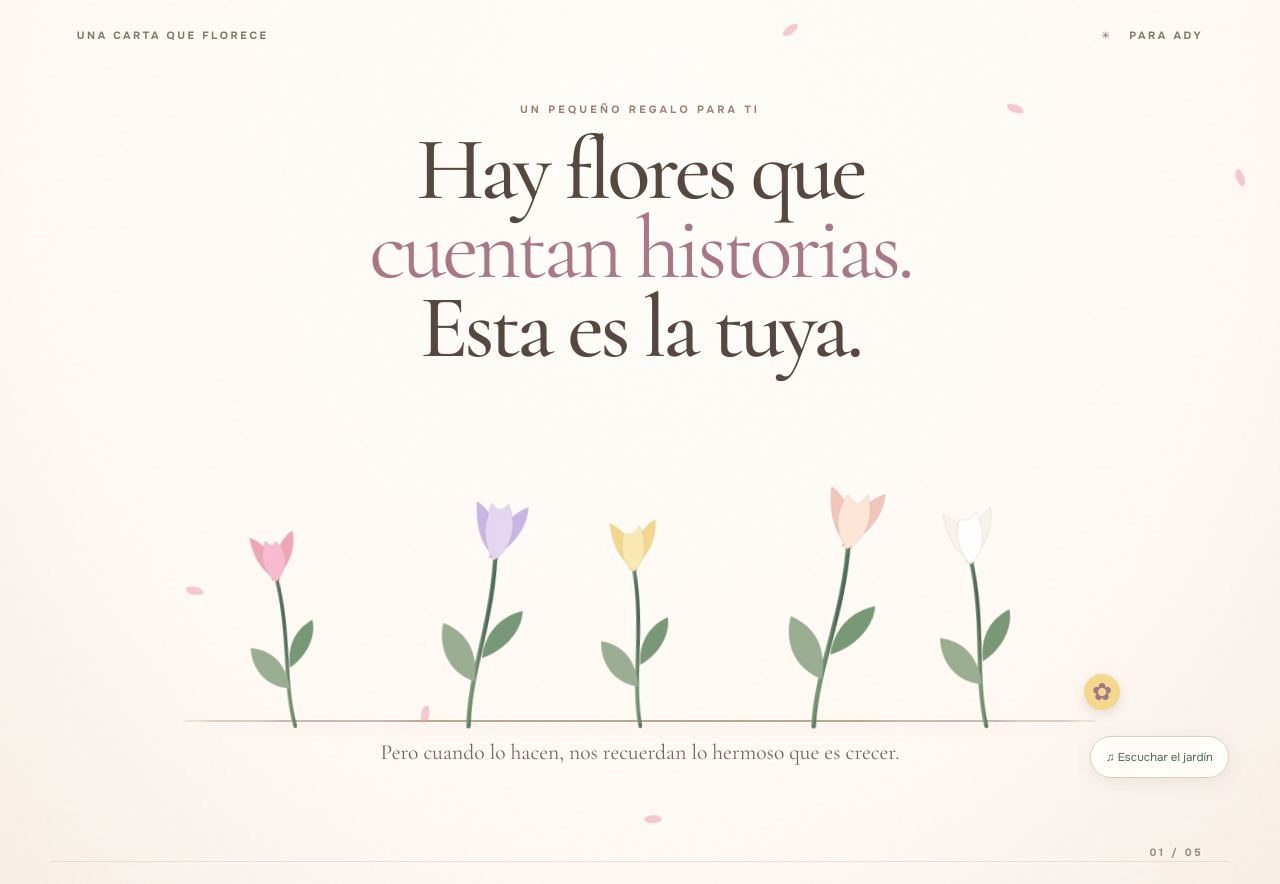
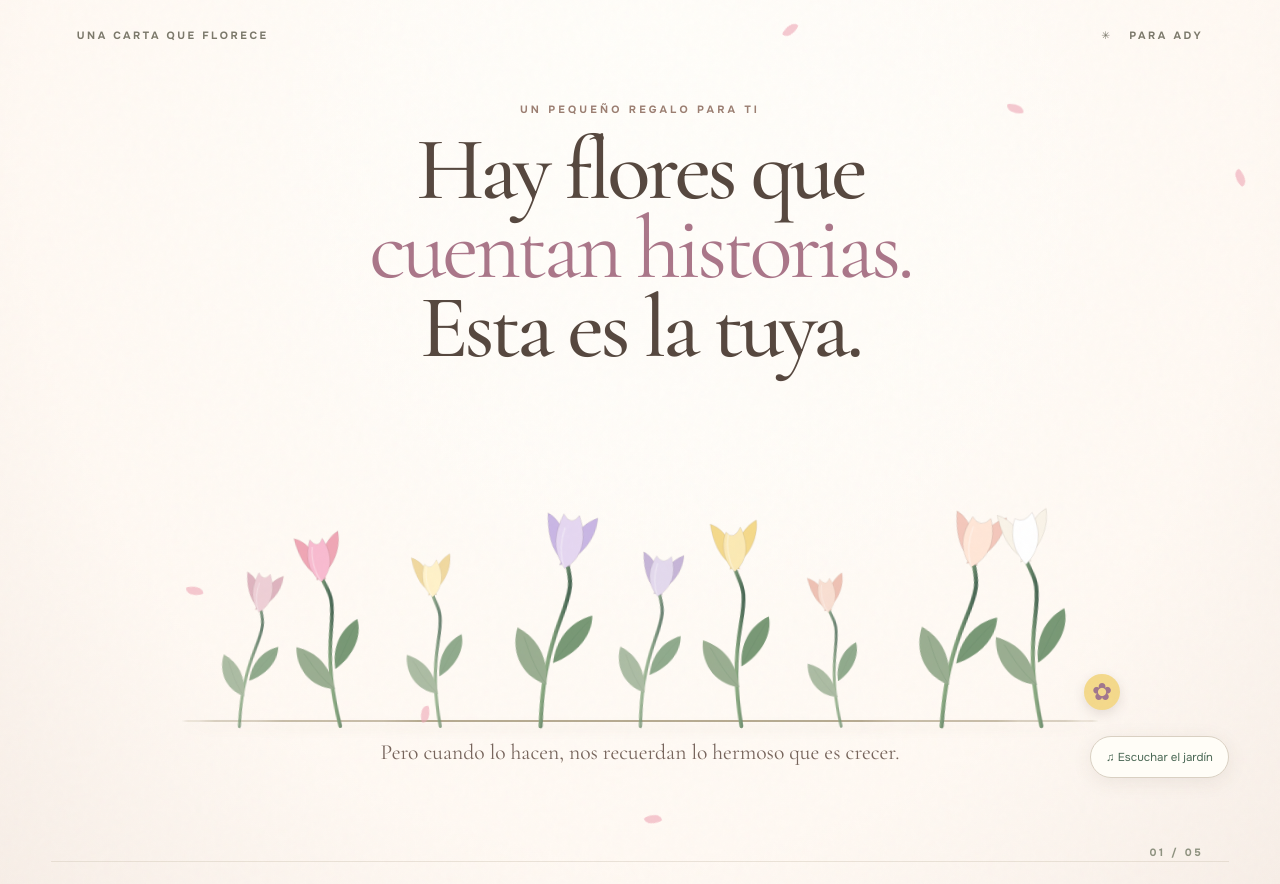
Before and after one commit to Marcor360/Carta-Ady, a React (Vite) app: page / in a window 1280 px wide. Built offline with nearby package versions, Linux system fonts and the light colour scheme.

Commit message:
Add garden music, blooming tulips, bee and bouquet effects

```diff
--- a/src/audio.js
+++ b/src/audio.js
@@ -1,32 +1,35 @@
-// Melodía breve original sintetizada en el navegador; no descarga archivos.
-let context, timer, nextTime = 0, step = 0, enabled = false
-const notes = [329.63, 392, 440, 392, 329.63, 293.66, 261.63, 293.66, 329.63, 392, 523.25, 440, 392, 329.63, 293.66, 261.63]
+// Música instrumental original en public/audio. Solo comienza con un gesto del usuario.
+import { config } from './data/config.js'
+let music, context, enabled = false
 function ctx() { context ||= new (window.AudioContext || window.webkitAudioContext)(); return context }
 function tone(freq, at, duration, volume, type = 'sine') {
   const audio = ctx(), osc = audio.createOscillator(), gain = audio.createGain()
   osc.type = type; osc.frequency.setValueAtTime(freq, at)
-  gain.gain.setValueAtTime(.0001, at); gain.gain.exponentialRampToValueAtTime(volume, at + .018)
+  gain.gain.setValueAtTime(.0001, at); gain.gain.exponentialRampToValueAtTime(volume, at + .025)
   gain.gain.exponentialRampToValueAtTime(.0001, at + duration)
-  osc.connect(gain).connect(audio.destination); osc.start(at); osc.stop(at + duration + .02)
+  osc.connect(gain).connect(audio.destination); osc.start(at); osc.stop(at + duration + .03)
 }
-function schedule() {
-  if (!enabled) return
-  const audio = ctx()
-  while (nextTime < audio.currentTime + .5) {
-    tone(notes[step % notes.length], nextTime, .62, .024)
-    if (step % 4 === 0) tone(notes[step % notes.length] / 2, nextTime, 1.2, .009, 'triangle')
-    nextTime += .48; step++
-  }
+function rustle(at, length, volume) {
+  const audio = ctx(), buffer = audio.createBuffer(1, Math.ceil(audio.sampleRate * length), audio.sampleRate)
+  const data = buffer.getChannelData(0)
+  for (let i = 0; i < data.length; i++) data[i] = (Math.random() * 2 - 1) * Math.sin(Math.PI * i / data.length)
+  const source = audio.createBufferSource(), filter = audio.createBiquadFilter(), gain = audio.createGain()
+  source.buffer = buffer; filter.type = 'bandpass'; filter.frequency.setValueAtTime(950, at)
+  filter.frequency.linearRampToValueAtTime(2100, at + length)
+  filter.Q.value = .55; gain.gain.value = volume
+  source.connect(filter).connect(gain).connect(audio.destination); source.start(at)
 }
 export function setAudioEnabled(value) {
   enabled = value
-  if (value) { ctx().resume(); nextTime = ctx().currentTime + .04; schedule(); timer ||= window.setInterval(schedule, 200) }
-  else { window.clearInterval(timer); timer = null; context?.suspend() }
+  music ||= new Audio(config.audio.src)
+  music.loop = true; music.volume = .48
+  if (value) { ctx().resume(); music.play().catch(() => { enabled = false }) }
+  else { music.pause(); context?.suspend() }
 }
 export function soundEffect(kind) {
   if (!enabled) return
   const at = ctx().currentTime + .02
-  if (kind === 'open') { tone(392, at, .46, .045); tone(523.25, at + .13, .5, .034); tone(659.25, at + .29, .6, .026) }
-  if (kind === 'page') { tone(587.33, at, .12, .025, 'triangle'); tone(783.99, at + .09, .18, .018, 'triangle') }
-  if (kind === 'flower') tone(659.25, at, .3, .022)
+  if (kind === 'open') { rustle(at,.6,.11); tone(523.25,at+.1,.45,.055); tone(783.99,at+.29,.6,.042) }
+  if (kind === 'page') { rustle(at,.42,.16); tone(659.25,at+.12,.25,.025,'triangle') }
+  if (kind === 'flower') tone(659.25,at,.3,.03)
 }
--- a/src/components/AdyIllustration.jsx
+++ b/src/components/AdyIllustration.jsx
@@ -16,7 +16,8 @@ function Placeholder() {
   <path d="M165 320c6-16 18-18 26-13m114 0c8-5 20-3 26 13" stroke="#a994c8" strokeWidth="19" strokeLinecap="round" fill="none"/>
   <path d="M193 389c-28 29-41 80-41 132m125-132c28 29 41 80 41 132" stroke="#b5a4cb" strokeWidth="12" strokeLinecap="round" fill="none"/>
   <g className="bouquet-art">
-   {flowers.map((f,i)=><g key={i} transform={`rotate(${f.r} ${f.x} ${f.y})`}>
+   {flowers.map((f,i)=><g key={i} transform={`rotate(${f.r} ${f.x} ${f.y})`} style={{'--spark-delay':`${i * .25}s`}}>
+    <circle className="blossom-glow" cx={f.x} cy={f.y+4} r="32" fill="#fff2a8"/>
     <path d={`M${f.x} ${f.y+35} Q${f.x-4} ${f.y+96} 235 440`} fill="none" stroke="#6f956c" strokeWidth="4"/>
     <path d={`M${f.x} ${f.y+75} q-28-25-28-42 q26 3 28 42M${f.x+2} ${f.y+87} q28-25 29-44 q-27 5-29 44`} fill="#9aae91"/>
     <path d={`M${f.x} ${f.y+37} C${f.x-21} ${f.y+22} ${f.x-24} ${f.y+3} ${f.x-18} ${f.y-18} Q${f.x-3} ${f.y-12} ${f.x} ${f.y+7} Q${f.x+5} ${f.y-14} ${f.x+19} ${f.y-18} C${f.x+25} ${f.y+3} ${f.x+20} ${f.y+23} ${f.x} ${f.y+37}Z`} fill={f.c} stroke="#a78088" strokeOpacity=".35" strokeWidth="1.5"/>
@@ -25,6 +26,7 @@ function Placeholder() {
    <path d="M155 350 Q235 403 317 350 L253 462 Q239 480 222 462Z" fill="#eee0c9" stroke="#d4c4aa" strokeWidth="2"/>
    <path d="M205 435 Q235 450 270 434" fill="none" stroke="#c698a5" strokeWidth="9" strokeLinecap="round"/>
   </g>
+  <g className="final-sparkles">{[[130,162],[163,123],[236,147],[327,151],[353,208],[114,255],[301,111]].map(([x,y],i)=><path key={i} className="sparkle" style={{'--spark-delay':`${i*.35}s`}} d={`M${x} ${y-9} Q${x+2} ${y-2} ${x+9} ${y} Q${x+2} ${y+2} ${x} ${y+9} Q${x-2} ${y+2} ${x-9} ${y} Q${x-2} ${y-2} ${x} ${y-9}Z`} fill="#f4d98b"/>)}</g>
   <path d="M178 394q26 29 55 36m61-36q-28 29-54 36" fill="none" stroke="#b5a4cb" strokeWidth="16" strokeLinecap="round"/>
   <circle cx="233" cy="431" r="13" fill="#d8d2c4"/>
  </svg>
--- a/src/components/Tulip.jsx
+++ b/src/components/Tulip.jsx
@@ -1,19 +1,29 @@
 import React from 'react'
 import { motion, useReducedMotion } from 'motion/react'
 
+const centers = [
+  'M60 121 C42 104 43 82 51 62 Q61 77 68 62 C79 83 78 105 60 121Z',
+  'M60 121 C42 101 41 82 49 56 Q60 70 68 55 C82 82 79 106 60 121Z',
+  'M60 121 C45 107 43 86 50 69 Q60 81 69 63 C80 86 77 107 60 121Z',
+  'M60 121 C41 104 40 83 50 61 Q62 74 72 59 C83 84 79 105 60 121Z',
+  'M60 121 C43 101 45 79 51 64 Q62 71 73 58 C83 85 78 105 60 121Z'
+]
 export default function Tulip({ flower, index = 0, grown = true, onClick, small = false }) {
-  const reduce = useReducedMotion()
-  const d = reduce ? 0 : index * .22
-  return <motion.button type="button" className={`tulip ${small ? 'tulip-small' : ''}`} style={{'--flower':flower.color,'--light':flower.light,'--tilt':`${flower.tilt}deg`}} onClick={onClick} disabled={!onClick} aria-label={onClick ? `Descubrir la flor de ${flower.label}` : undefined} initial={false} animate={{opacity: grown ? 1 : 0}} transition={{duration:reduce?0:.7,delay:d}}>
+  const reduce = useReducedMotion(), delay = reduce ? 0 : index * .19
+  const timing = (duration, extra = 0) => ({duration:reduce ? 0 : duration,delay:reduce ? 0 : delay + extra,ease:[.22,1,.36,1]})
+  return <motion.button type="button" className={`tulip ${small ? 'tulip-small' : ''}`} style={{'--flower':flower.color,'--light':flower.light,'--tilt':`${flower.tilt}deg`}} onClick={onClick} disabled={!onClick} aria-label={onClick ? `Descubrir la flor de ${flower.label}` : undefined} initial={false} animate={{opacity: grown ? 1 : 0}} transition={timing(.4)}>
     <svg viewBox="0 0 120 320" role="img" aria-hidden="true" preserveAspectRatio="xMidYMax meet">
-      <defs><linearGradient id={`stem${index}`} x1="0" x2="1"><stop stopColor="#789875"/><stop offset="1" stopColor="#496754"/></linearGradient></defs>
-      <motion.path d="M61 319 C 52 255, 71 192, 60 113" fill="none" stroke={`url(#stem${index})`} strokeWidth="5" strokeLinecap="round" initial={{pathLength:0}} animate={{pathLength:grown ? 1 : 0}} transition={{duration:reduce?0:1.5,delay:d}}/>
-      <motion.path className="leaf" d="M60 267 C26 261 12 232 14 206 C42 212 59 232 60 267Z" fill="#9AAE91" initial={{scale:0,rotate:-35}} animate={{scale:grown?1:0,rotate:0}} transition={{duration:.9,delay:d+.7}} style={{transformOrigin:'60px 267px'}}/>
-      <motion.path className="leaf" d="M64 239 C91 225 105 198 102 178 C76 189 63 211 64 239Z" fill="#789875" initial={{scale:0,rotate:35}} animate={{scale:grown?1:0,rotate:0}} transition={{duration:.9,delay:d+.95}} style={{transformOrigin:'64px 239px'}}/>
-      <g className="bloom" transform={`translate(0 ${[0,5,-4,2,-2][flower.shape]})`}>
-        <motion.path d="M60 122 C42 108 34 88 36 55 C51 64 60 84 60 122Z" fill={flower.color} stroke="#56473E" strokeOpacity=".12" initial={{rotate:26,scaleY:.4}} animate={{rotate:grown?-9:26,scaleY:grown?1:.4}} transition={{duration:1.1,delay:d+1.3}} style={{transformOrigin:'60px 120px'}}/>
-        <motion.path d="M60 122 C79 105 91 79 84 52 C67 65 61 88 60 122Z" fill={flower.color} stroke="#56473E" strokeOpacity=".12" initial={{rotate:-26,scaleY:.4}} animate={{rotate:grown?10:-26,scaleY:grown?1:.4}} transition={{duration:1.1,delay:d+1.3}} style={{transformOrigin:'60px 120px'}}/>
-        <motion.path d={['M60 121 C40 101 43 78 52 64 C57 71 61 74 65 66 C84 82 77 106 60 121Z','M60 121 C45 103 41 84 48 56 Q59 69 67 54 C82 79 78 105 60 121Z','M60 121 C42 105 45 87 48 70 Q60 77 69 61 C79 82 78 105 60 121Z','M60 121 C42 102 40 82 50 62 C61 73 62 74 72 58 C83 84 79 104 60 121Z','M60 121 C43 101 45 79 51 64 C61 69 66 65 72 58 C82 85 78 105 60 121Z'][flower.shape]} fill={flower.light} stroke="#56473E" strokeOpacity=".14" initial={{scaleY:.25,opacity:0}} animate={{scaleY:grown?1:.25,opacity:grown?1:0}} transition={{duration:1,delay:d+1.4}} style={{transformOrigin:'60px 121px'}}/>
+      <defs><linearGradient id={`stem${index}`} x1="0" x2="1"><stop stopColor="#8baa82"/><stop offset="1" stopColor="#496754"/></linearGradient></defs>
+      <motion.path d="M61 319 C55 270 55 234 65 186 S68 139 60 113" fill="none" stroke={`url(#stem${index})`} strokeWidth="5" strokeLinecap="round" initial={{pathLength:0}} animate={{pathLength:grown?1:0}} transition={timing(1.75)}/>
+      <motion.path d="M60 268 C25 262 11 231 15 205 C42 215 57 235 60 268Z" fill="#9AAE91" initial={{scale:0,rotate:-48}} animate={{scale:grown?1:0,rotate:0}} transition={timing(1,.55)} style={{transformOrigin:'60px 268px'}}/>
+      <motion.path d="M64 241 C91 226 106 200 102 177 C75 189 63 214 64 241Z" fill="#789875" initial={{scale:0,rotate:46}} animate={{scale:grown?1:0,rotate:0}} transition={timing(1,.9)} style={{transformOrigin:'64px 241px'}}/>
+      <motion.path d="M60 268 C36 243 30 223 24 215 M64 240 C82 211 91 194 99 185" fill="none" stroke="#5f8062" strokeOpacity=".4" strokeWidth="1" initial={{opacity:0}} animate={{opacity:grown?.7:0}} transition={timing(.8,1.15)}/>
+      <g transform={`translate(0 ${[0,5,-4,2,-2][flower.shape]})`}>
+        <motion.path d="M60 121 C48 108 50 94 55 83 Q61 90 66 83 C71 97 70 109 60 121Z" fill={flower.color} initial={{opacity:0,scaleY:.2}} animate={{opacity:grown?[0,0,1,1,0,0]:0,scaleY:grown?1:.2}} transition={reduce?{duration:0}:{times:[0,.22,.32,.68,.85,1],duration:1.5,delay:delay+1.35}} style={{transformOrigin:'60px 121px'}}/>
+        <motion.path d="M60 121 C42 108 34 88 36 55 C51 64 60 84 60 121Z" fill={flower.color} stroke="#56473E" strokeOpacity=".13" initial={{rotate:27,scaleY:.28,opacity:0}} animate={{rotate:grown?-11:27,scaleY:grown?1:.28,opacity:grown?1:0}} transition={timing(1.25,2)} style={{transformOrigin:'60px 121px'}}/>
+        <motion.path d="M60 121 C79 105 91 79 84 52 C67 65 61 88 60 121Z" fill={flower.color} stroke="#56473E" strokeOpacity=".13" initial={{rotate:-27,scaleY:.28,opacity:0}} animate={{rotate:grown?11:-27,scaleY:grown?1:.28,opacity:grown?1:0}} transition={timing(1.25,2)} style={{transformOrigin:'60px 121px'}}/>
+        <motion.path d={centers[flower.shape]} fill={flower.light} stroke="#56473E" strokeOpacity=".15" initial={{scaleY:.2,opacity:0}} animate={{scaleY:grown?1:.2,opacity:grown?1:0}} transition={timing(1,2.1)} style={{transformOrigin:'60px 121px'}}/>
+        <motion.path d="M59 120 Q48 97 53 72" fill="none" stroke="#fff" strokeOpacity=".32" strokeWidth="2" initial={{opacity:0}} animate={{opacity:grown?1:0}} transition={timing(.6,2.8)}/>
       </g>
     </svg>
   </motion.button>
--- a/src/components/TulipGarden.jsx
+++ b/src/components/TulipGarden.jsx
@@ -7,7 +7,7 @@ export default function TulipGarden({edge=false, onSecret, onFlower}) {
  const [selected,setSelected]=useState(null)
  return <div className={`garden ${edge?'garden-edge':''}`}>
    <div className="soil"/>
-   <div className="garden-flowers">{config.tulips.map((f,i)=><div className="flower-slot" key={f.label} style={{'--height':`${f.height}px`}}><Tulip flower={f} index={i} onClick={()=>{onFlower?.();setSelected(i===selected?null:i)}}/></div>)}</div>
+   <div className="garden-flowers">{config.tulips.map((f,i)=><div className="flower-slot" key={f.label} style={{'--height':`${f.height}px`}}><Tulip flower={f} index={i} onClick={f.interactive===false ? undefined : ()=>{onFlower?.();setSelected(i===selected?null:i)}}/></div>)}</div>
    <AnimatePresence>{selected!==null&&<motion.div className="flower-note" role="status" initial={{opacity:0,y:12}} animate={{opacity:1,y:0}} exit={{opacity:0,y:12}}><button className="close-note" onClick={()=>setSelected(null)} aria-label="Cerrar mensaje">×</button><span className="eyebrow">Una flor para ti</span><strong>{config.tulips[selected].label}</strong><p>{config.tulips[selected].message}</p></motion.div>}</AnimatePresence>
    {onSecret&&<button className="secret-flower" onClick={onSecret} aria-label="Descubrir una flor especial">✿</button>}
  </div>
--- a/src/data/config.js
+++ b/src/data/config.js
@@ -1,7 +1,7 @@
 // Edita aquí toda la historia. La ilustración final puede ponerse en public/assets/ady-2d.png.
 export const config = {
   name: 'Ady', nickname: 'Pequeña Ady', sender: '[Tu nombre]',
-  illustration: '/assets/ady-2d.png', audio: { enabled: true },
+  illustration: '/assets/ady-2d.png', audio: { enabled: true, src: '/audio/jardin-de-ady.wav' },
   verses: {
     'Hebreos 6:10': { url: 'https://www.jw.org/es/biblioteca/biblia/biblia-estudio/libros/hebreos/6/#v58006010', explanation: 'Jehová recuerda el amor que mostramos por él y el trabajo que hacemos para ayudar a otros. Hasta los esfuerzos discretos tienen valor para él.' },
     '1 Corintios 15:58': { url: 'https://www.jw.org/es/biblioteca/biblia/biblia-estudio/libros/1-corintios/15/#v46015058', explanation: 'Nos anima a mantenernos firmes y ocupados en la obra del Señor, con la seguridad de que ese esfuerzo no es en vano.' }
@@ -13,6 +13,10 @@ export const config = {
     { color: '#F4D98B', light: '#FBE9B4', shape: 2, height: 245, tilt: -4, label: 'Amor', message: 'Que el amor por Jehová siga guiando tus pasos' },
     { color: '#F3C7BB', light: '#FFE6D7', shape: 3, height: 294, tilt: 9, label: 'Perseverancia', message: 'Que cada nuevo reto te ayude a fortalecerte' },
     { color: '#F9F3E8', light: '#FFFFFF', shape: 4, height: 260, tilt: -7, label: 'Amistad', message: 'Que siempre tengas personas que te animen a seguir' },
+    { color: '#D7A5B3', light: '#EAC6D0', shape: 1, height: 192, tilt: 8, label: 'Esperanza', interactive: false },
+    { color: '#EDD18C', light: '#FFF0BF', shape: 2, height: 205, tilt: -5, label: 'Luz', interactive: false },
+    { color: '#B9A5D0', light: '#DDD1EA', shape: 3, height: 214, tilt: 6, label: 'Calma', interactive: false },
+    { color: '#EAB5A5', light: '#F7D8C9', shape: 0, height: 185, tilt: -8, label: 'Cariño', interactive: false },
   ],
   intro: ['Hay flores que tardan en florecer...', 'Pero cuando lo hacen, nos recuerdan lo hermoso que es crecer.', 'Hoy quiero regalarte unas flores, Ady. 🌷'],
   messages: ['Pequeña Ady, hoy es un día muy especial.', 'Terminaste tu primera Escuela del Servicio de Precursor.', 'Sé cuánto te esfuerzas por seguir adelante. Y aunque unas flores no bastan para celebrarlo, quise prepararte algo diferente.'],
@@ -23,24 +27,28 @@ export const config = {
       'Hoy quiero dedicarte unas palabras porque acabas de terminar algo muy especial: tu primera Escuela del Servicio de Precursor.',
       'Quizás para algunas personas sean solo unos días de clases, pero sé que para ti representa mucho más. Es una oportunidad de aprender, fortalecer tu amistad con Jehová y seguir creciendo en algo que haces con mucho cariño.',
       'Y precisamente por eso quise regalarte estas flores.',
-      'Una por cada cualidad bonita que se asoma cuando eres tú: tu fe, tu alegría, tu cariño, tu constancia y esa amistad que sabe acompañar.'
+      'Una por cada cualidad bonita que se asoma cuando eres tú: tu fe, tu alegría, tu cariño, tu constancia y esa amistad que sabe acompañar.',
+      'Quería que al verlas pudieras detenerte un momento y reconocer lo que has logrado. Este día merece celebrarse, y tú también.'
     ],
     [
       '¿Sabes? Los tulipanes no florecen de un día para otro. Necesitan tiempo, cuidados y paciencia. Y creo que eso tiene algo muy bonito en común con nosotros: también seguimos creciendo y aprendiendo poco a poco.',
       'Me alegra mucho que hayas tenido esta experiencia y espero que guardes con cariño cada consejo, cada enseñanza y cada recuerdo que te llevas.',
       'Sé que te esfuerzas mucho por seguir adelante. A veces un paso parece pequeño, pero también así se llega lejos: paso a paso, día a día, flor a flor.',
-      'Y si alguna vez se te escapa una lagrimita, no pasa nada. Tener un corazón sensible también es una forma bonita de sentir la vida y de preocuparse por los demás.'
+      'Y si alguna vez se te escapa una lagrimita, no pasa nada. Tener un corazón sensible también es una forma bonita de sentir la vida y de preocuparse por los demás.',
+      'Que nunca sientas que debes esconder esa ternura. Hay fuerza en quien sigue adelante y todavía sabe conmoverse.'
     ],
     [
       'A veces puedes enojarte, como cualquiera. Pero también sabes perdonar, y eso dice mucho del corazón noble que tienes. No hace falta ser perfecta para ser una persona valiosa.',
       'Hay un texto que me gusta especialmente para esta ocasión: **Hebreos 6:10**.',
-      'Y eso es algo que deseo que siempre tengas presente, Ady. Cada esfuerzo que haces para servirle tiene valor, incluso esos pequeños esfuerzos que quizá nadie más llega a ver.'
+      'Y eso es algo que deseo que siempre tengas presente, Ady. Cada esfuerzo que haces para servirle tiene valor, incluso esos pequeños esfuerzos que quizá nadie más llega a ver.',
+      'Ojalá ese recordatorio te acompañe cuando tengas un día cansado: tu dedicación no pasa inadvertida para Jehová.'
     ],
     [
       'También quiero recordarte las palabras de **1 Corintios 15:58**.',
       'Deseo de corazón que esta primera escuela sea uno de muchos recuerdos bonitos en tu camino, que sigas aprendiendo y que nunca pierdas esa alegría de hacer cosas por Jehová.',
       'Sigue creciendo a tu ritmo, Pequeña Ady. No necesitas tener todas las respuestas ni saberlo todo. Lo bonito es seguir avanzando, un día a la vez.',
-      'Si un día llueve en tu jardín, recuerda que hasta la lluvia ayuda a florecer. Y cuando vuelva el sol, que te encuentre con ganas de crecer.'
+      'Si un día llueve en tu jardín, recuerda que hasta la lluvia ayuda a florecer. Y cuando vuelva el sol, que te encuentre con ganas de crecer.',
+      'No tienes que correr para llegar a ninguna parte. Seguir con fe y con alegría, aun despacito, también es avanzar.'
     ],
     [
       'Y bueno... aunque no puedo regalarte un jardín entero de tulipanes, por lo menos puedo regalarte uno que nunca se marchite. 🌷',
--- a/src/styles/enhancements.css
+++ b/src/styles/enhancements.css
@@ -24,3 +24,34 @@
 @media(prefers-reduced-motion:reduce){.bouquet-art{animation:none}}
 
 @media(max-width:700px){.sound-toggle{top:12px;bottom:auto;right:12px}.final-visual{min-height:390px}.ady-illustration{height:390px}}
+/* Nueve flores en dos ritmos de altura, con las cinco interactivas repartidas. */
+.garden-flowers{padding:0 3%;gap:0}.flower-slot{width:11%;max-width:105px}
+.flower-slot:nth-child(1){order:2}.flower-slot:nth-child(2){order:4}.flower-slot:nth-child(3){order:6}.flower-slot:nth-child(4){order:8}.flower-slot:nth-child(5){order:9}
+.flower-slot:nth-child(6){order:1}.flower-slot:nth-child(7){order:3}.flower-slot:nth-child(8){order:5}.flower-slot:nth-child(9){order:7}
+.flower-slot:nth-child(n+6){opacity:.82}
+.letter-paper{perspective:1100px}.letter-body{transform-origin:left center;backface-visibility:hidden}
+.letter-page-turn{position:absolute;inset:0;pointer-events:none;z-index:3;overflow:hidden;perspective:1100px}
+.letter-page-turn:before{content:'';position:absolute;inset:0;background:linear-gradient(90deg,#fffdf7 0%,#f0e6d6 92%,#d7c9b4 100%);box-shadow:8px 0 18px #56473e22;transform-origin:left center;animation:page-curl .68s cubic-bezier(.2,.65,.25,1) both}
+@keyframes page-curl{0%{transform:rotateY(0);opacity:.9}100%{transform:rotateY(-105deg);opacity:0}}
+@media(max-width:700px){.garden-flowers{padding:0 2%}.flower-slot{width:11.5%;height:calc(var(--height)*.73)}.garden-edge .flower-slot{height:calc(var(--height)*.56)}}
+@media(max-width:380px){.flower-slot{height:calc(var(--height)*.63)}}
+@media(prefers-reduced-motion:reduce){.letter-page-turn:before{animation:none;opacity:0}}
+/* La abejita recorre el margen de la carta sin cubrir el texto. */
+.bee-flight{position:absolute;top:43px;left:28px;right:28px;height:38px;z-index:3;pointer-events:none}
+.bee{position:absolute;left:0;top:0;width:42px;height:32px;filter:drop-shadow(0 3px 3px #56473e20);animation:bee-journey 26s ease-in-out infinite alternate}
+.bee-wing{transform-origin:32px 21px;animation:bee-wingbeat .15s ease-in-out infinite alternate}.bee-wing-right{animation-delay:.075s}
+@keyframes bee-journey{0%{left:0;transform:translateY(3px) rotate(-5deg)}25%{left:22%;transform:translateY(-9px) rotate(4deg)}52%{left:48%;transform:translateY(5px) rotate(-4deg)}75%{left:72%;transform:translateY(-7px) rotate(3deg)}100%{left:calc(100% - 42px);transform:translateY(4px) rotate(-5deg)}}
+@keyframes bee-wingbeat{to{transform:scaleY(.45)}}
+/* El ramo se ilumina al entregarse y después conserva destellos discretos. */
+.final-flash{position:absolute;z-index:0;width:min(520px,100%);height:520px;border-radius:50%;background:radial-gradient(circle,#fff5bd 0,#f4d98b70 33%,transparent 70%);opacity:0;animation:bouquet-flash 2.4s ease-out .55s both;pointer-events:none}
+.final-halo{animation:halo-breathe 6s ease-in-out 2s infinite alternate}
+.blossom-glow{filter:blur(9px);opacity:0;animation:flower-light 5.5s ease-in-out calc(1s + var(--spark-delay)) infinite}
+.sparkle{transform-box:fill-box;transform-origin:center;opacity:0;animation:sparkle-cycle 4.8s ease-in-out calc(.9s + var(--spark-delay)) infinite}
+.adi-placeholder-svg{animation:gift-rise 1.6s cubic-bezier(.16,1,.3,1) both}
+@keyframes bouquet-flash{0%{opacity:0;transform:scale(.65)}44%{opacity:.85;transform:scale(1.08)}100%{opacity:.18;transform:scale(1)}}
+@keyframes halo-breathe{to{opacity:.65;transform:scale(1.08)}}
+@keyframes flower-light{0%,15%,80%,100%{opacity:0}38%{opacity:.65}58%{opacity:.22}}
+@keyframes sparkle-cycle{0%,14%,80%,100%{opacity:0;transform:scale(.2)}35%{opacity:.9;transform:scale(1)}52%{opacity:.3;transform:scale(.6)}}
+@keyframes gift-rise{from{opacity:0;transform:translateY(65px) scale(.86)}to{opacity:1;transform:translateY(0) scale(1)}}
+@media(max-width:700px){.bee-flight{left:16px;right:16px;top:42px}.bee{width:34px}.final-flash{height:370px}}
+@media(prefers-reduced-motion:reduce){.bee{animation:none;left:calc(100% - 42px)}.bee-wing,.final-halo,.final-flash,.blossom-glow,.sparkle,.adi-placeholder-svg{animation:none}.final-flash{opacity:.16}.sparkle{opacity:.45;transform:scale(.7)}.blossom-glow{opacity:.15}}
```
Also changed, not shown: src/App.jsx (+5 -4 lines), src/components/LetterBee.jsx (added, +13 -0 lines), 2 other files (tests, documents, lock files or other folders).
